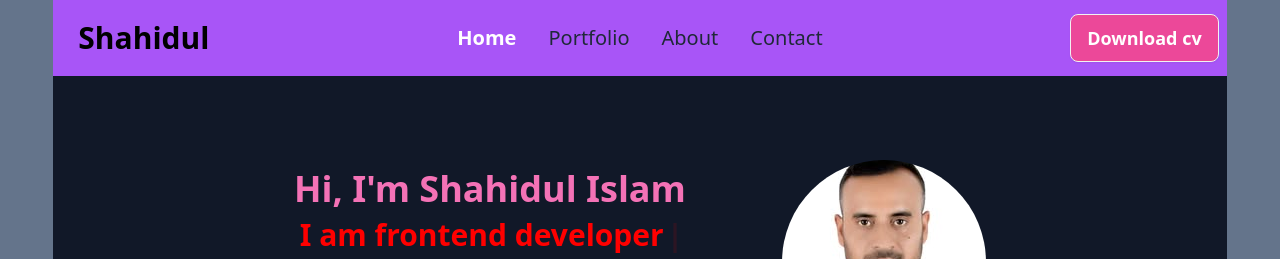
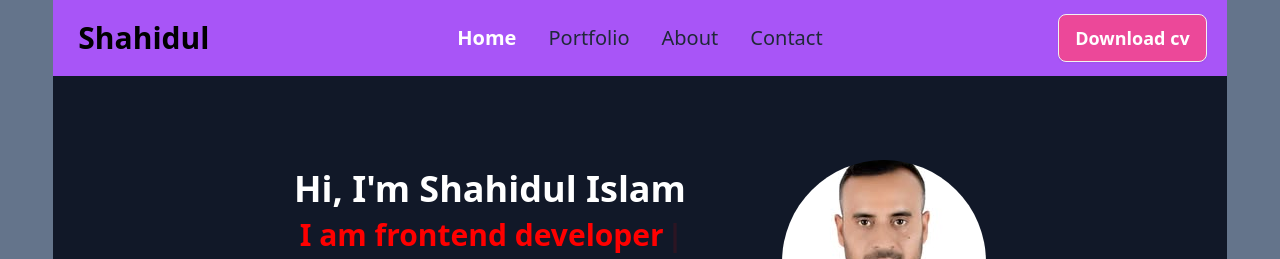
Before and after one commit to shahidulshohid/portfolio-project, a React (Vite) app: page / in a window 1280 px wide. Shown: the top 259 px of the page. Built offline with nearby package versions, Linux system fonts and the light colour scheme.

Commit message:
portfolio project is update done

```diff
--- a/src/components/ContactPage/ContactPage.jsx
+++ b/src/components/ContactPage/ContactPage.jsx
@@ -33,7 +33,7 @@ function ContactPage() {
   };
 
   return (
-    <div className="my-12 bg-amber-300 px-6 py-12 rounded-xl" id="contact">
+    <div className="my-12 bg-purple-500 px-6 py-12 rounded-xl" id="contact">
       <h3 className="text-3xl  text-black font-bold text-center">
         GET IN TOUCH
       </h3>
--- a/src/components/Header/Header.jsx
+++ b/src/components/Header/Header.jsx
@@ -9,7 +9,7 @@ const Header = () => {
   return (
     <div className="md:flex justify-center lg:gap-24 items-center mt-16 bg-[#111828] py-24">
       <div className="text-start space-y-2">
-        <h1 className="text-4xl font-bold text-pink-400">Hi, I'm Shahidul Islam</h1>
+        <h1 className="text-4xl font-bold text-white">Hi, I'm Shahidul Islam</h1>
         <h3 className="text-center text-3xl font-semibold mb-8 mt-12 text-pink-400">
           {" "}
           <span style={{ color: "red", fontWeight: "bold" }}>
--- a/src/components/Navbar/Navbar.jsx
+++ b/src/components/Navbar/Navbar.jsx
@@ -66,7 +66,7 @@ const Navbar = () => {
         <div className="navbar-end">
           <div>
             <a href="/files/resume.pdf" download>
-              <button className="btn bg-pink-500 text-white text-lg hover:text-black">
+              <button className="btn bg-pink-500 text-white text-lg hover:text-black mr-3">
                 Download cv
               </button>
             </a>
```
